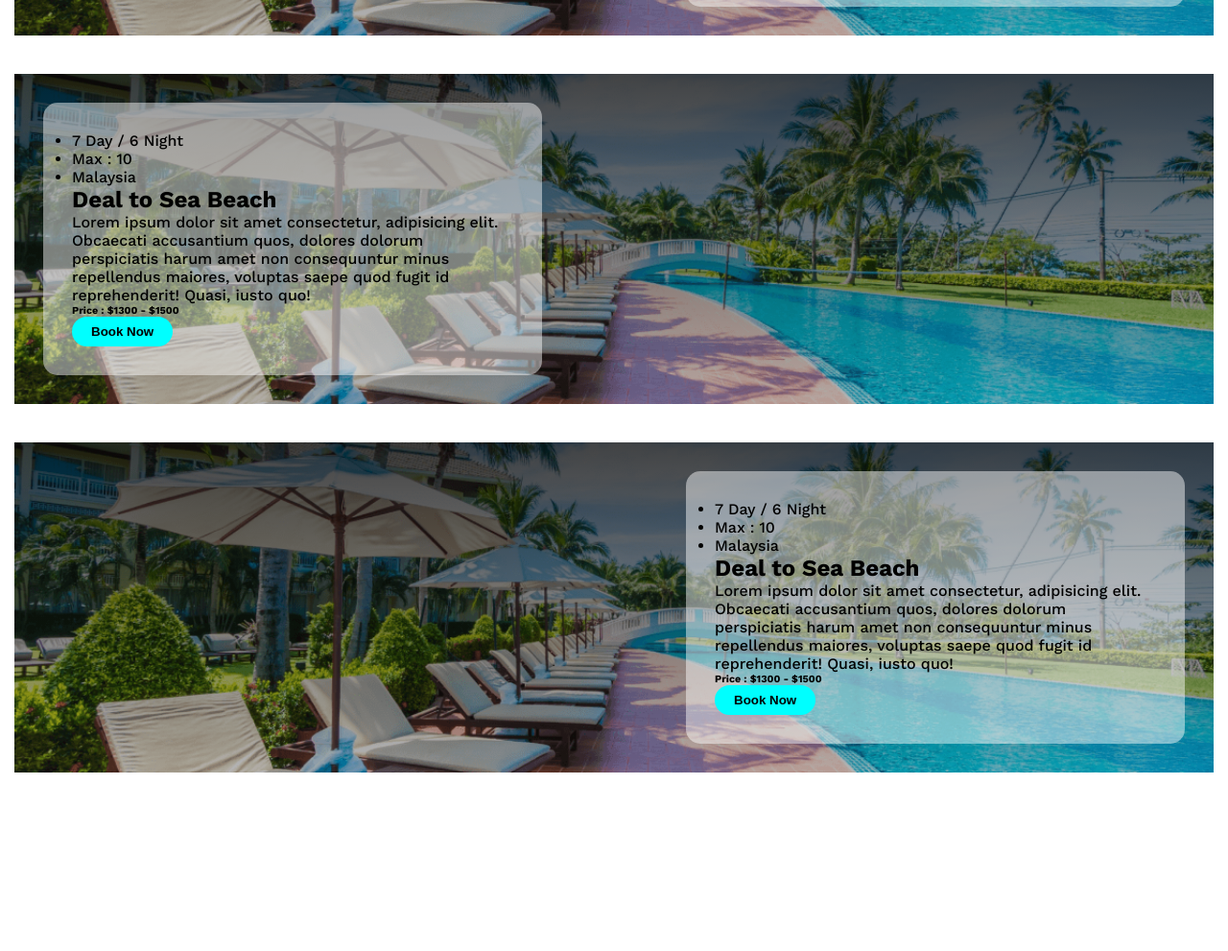
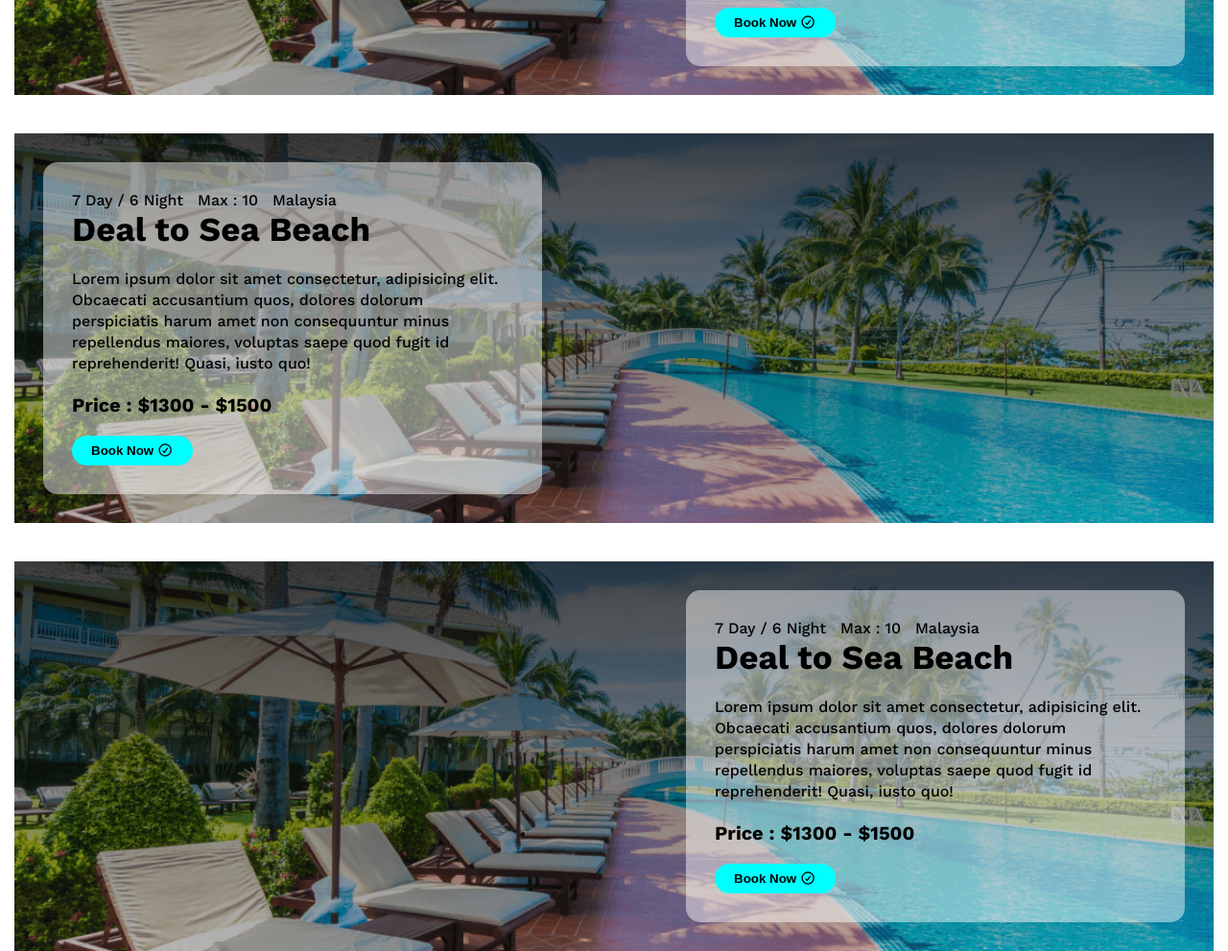
Before and after one commit to Shahriar-Kamal-Nafiz/hero-travel, a plain HTML site: page index.html in a window 1280 px wide. Shown: the part 1900-2891 px from the top of the page at 96% size. Before the commit the page ends 2745 px from the top, so only its background shows below. Drawn offline with nearby package versions, Linux system fonts and the light colour scheme.

Commit message:
finished the project with making responsive

```diff
--- a/index.html
+++ b/index.html
@@ -98,7 +98,7 @@
 
                     </p>
                     <h6>Price : $1300 - $1500</h6>
-                    <button class="btn">Book Now </button>
+                    <button class="btn">Book Now <i class="fa-regular fa-circle-check"></i></button>
                 </div>
             </div>
             <div class="deal-banner container">
@@ -115,7 +115,7 @@
 
                     </p>
                     <h6>Price : $1300 - $1500</h6>
-                    <button class="btn">Book Now </button>
+                    <button class="btn">Book Now <i class="fa-regular fa-circle-check"></i></button>
                 </div>
             </div>
             <div class="deal-banner container">
@@ -132,7 +132,7 @@
 
                     </p>
                     <h6>Price : $1300 - $1500</h6>
-                    <button class="btn">Book Now </button>
+                    <button class="btn">Book Now <i class="fa-regular fa-circle-check"></i></button>
                 </div>
             </div>
         </section>
--- a/styles/responsive.css
+++ b/styles/responsive.css
@@ -12,4 +12,18 @@
     .hero > div> form{
         flex-direction: column ;
     }
+
+    /* destination section */
+    .destination-pics div{
+    grid-column: span 6 !important;
+    }
+    /* the keyword important is necessary for prioritizing before other styles  */
+
+    .container{
+        margin-left: 20px;
+        margin-right: 20px;
+    }
+    .deal-banner{
+        border-radius: 15px;
+    }
 }
--- a/styles/styles.css
+++ b/styles/styles.css
@@ -252,3 +252,21 @@
 
 
 }
+.deal-banner .deal-card .deal-info >ul{
+    list-style: none;
+    display: flex;
+    gap: 15px;
+}
+.deal-section .deal-banner .deal-card > h1{
+    font-size: 35px;
+    font-weight: 700;
+    margin-bottom: 20px;
+}
+.deal-section .deal-banner .deal-card > p{
+    line-height:22px;
+}.deal-section .deal-banner .deal-card >h6{
+    margin-top: 20px;
+    margin-bottom:20px ;
+    font-size: 20px;
+
+}
```
